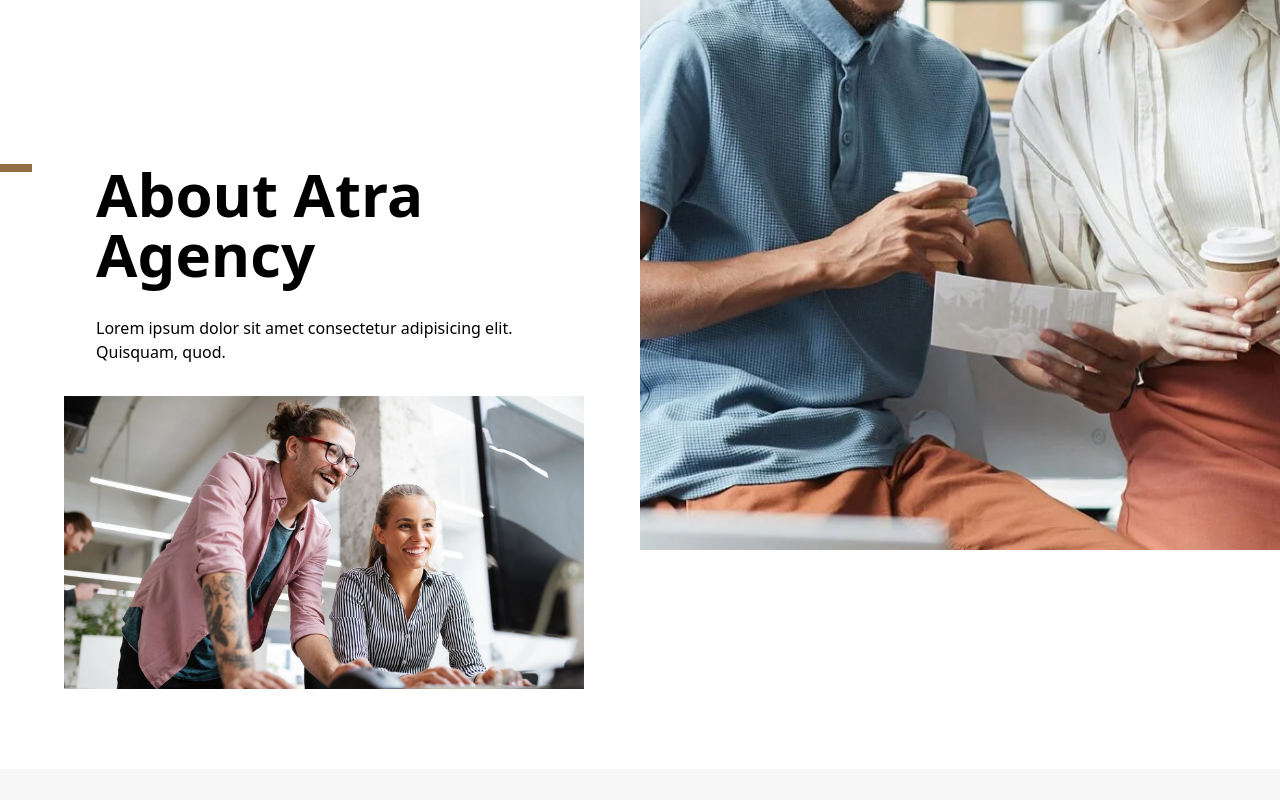
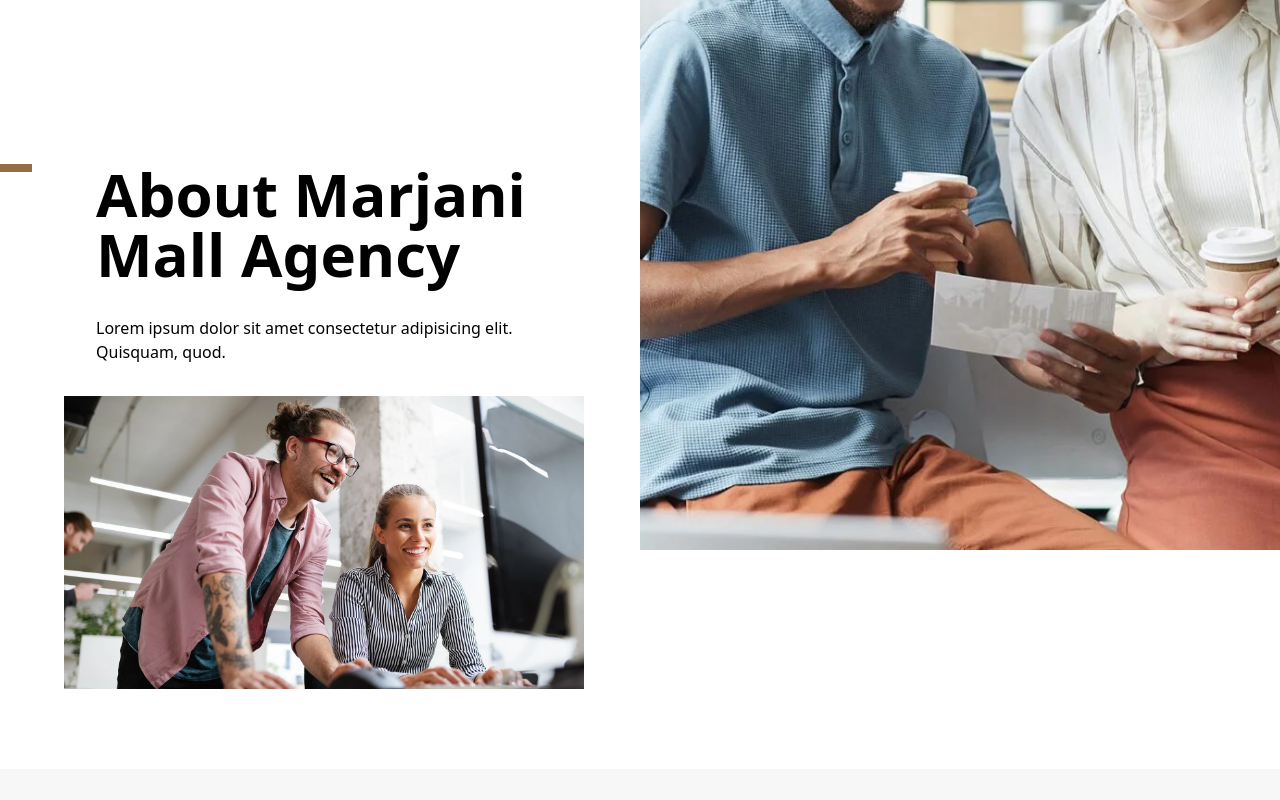
Before and after one commit to YoussefShafiq/corpintech-TheMall, a plain HTML site: page index.html in a window 1280 px wide. Shown: the part 900-1700 px from the top of the page. Drawn offline with nearby package versions, Linux system fonts and the light colour scheme.

Commit message:
name replacement

```diff
--- a/index.html
+++ b/index.html
@@ -4,7 +4,7 @@
 <head>
     <meta charset='utf-8'>
     <meta http-equiv='X-UA-Compatible' content='IE=edge'>
-    <title>ATRA</title>
+    <title>marjani mall</title>
     <meta name='viewport' content='width=device-width, initial-scale=1'>
     <link rel='stylesheet' type='text/css' media='screen' href='main.css'>
     <link href="https://cdnjs.cloudflare.com/ajax/libs/font-awesome/6.6.0/css/all.min.css" rel="stylesheet">
@@ -208,7 +208,7 @@
                         </div>
                         <div class="space-y-3">
                             <h3 class="text-white/50 font-bold capitalize">email us</h3>
-                            <p class="font-bold text-xl">contact@atra.com</p>
+                            <p class="font-bold text-xl">contact@marjani mall.com</p>
                         </div>
                     </div>
                     <div class="flex gap-4">
@@ -260,7 +260,7 @@
             </div>
         </div>
 
-        <!-- about atra agency section -->
+        <!-- about marjani mall agency section -->
         <div class="flex flex-col lg:flex-row">
             <!-- left Section - Content -->
             <div class="w-full lg:w-1/2 h-fit flex flex-col justify-center items-end ">
@@ -271,17 +271,18 @@
                 </div>
                 <div id="about-agency"
                     class="space-y-8 lg:mt-32 lg:max-w-xl w-full flex flex-col items-start lg:pe-14  relative lg:-translate-y-20 before:content-[''] before:absolute lg:before:w-28 before:w-14 before:h-2 before:bg-[#956e46] before:top-8 before:-left-36 before:z-10">
-                    <h2 class="font-bold lg:text-6xl text-4xl capitalize px-8 pt-8">about atra agency</h2>
+                    <h2 class="font-bold lg:text-6xl text-4xl capitalize px-8 pt-8">about marjani mall agency</h2>
                     <p class="px-8">Lorem ipsum dolor sit amet consectetur adipisicing elit. Quisquam, quod.</p>
-                    <img src="./src/assets/f83e62e5-f49c-45ca-90c3-d5e1ce9e9b79.png" alt="about atra agency"
-                        title="about atra agency" class="w-full">
+                    <img src="./src/assets/f83e62e5-f49c-45ca-90c3-d5e1ce9e9b79.png" alt="about marjani mall agency"
+                        title="about marjani mall agency" class="w-full">
                 </div>
             </div>
 
             <!-- right Section - Image -->
             <div class="w-full lg:w-1/2 flex items-center">
                 <div id="web-projects-image" class="lg:max-w-2xl w-fit">
-                    <img src="./src/assets/bg-02-1536x864.webp" alt="about atra agency" title="about atra agency"
+                    <img src="./src/assets/bg-02-1536x864.webp" alt="about marjani mall agency"
+                        title="about marjani mall agency"
                         class="lg:w-[50vw] lg:min-h-screen object-cover lg:max-w-none">
                 </div>
             </div>
@@ -626,7 +627,7 @@
                         </div>
                         <div class="space-y-3">
                             <h3 class="text-white/50 font-bold capitalize">email us</h3>
-                            <p class="font-bold text-xl">contact@atra.com</p>
+                            <p class="font-bold text-xl">contact@marjani mall.com</p>
                         </div>
                     </div>
                     <div class="flex gap-4">
```
